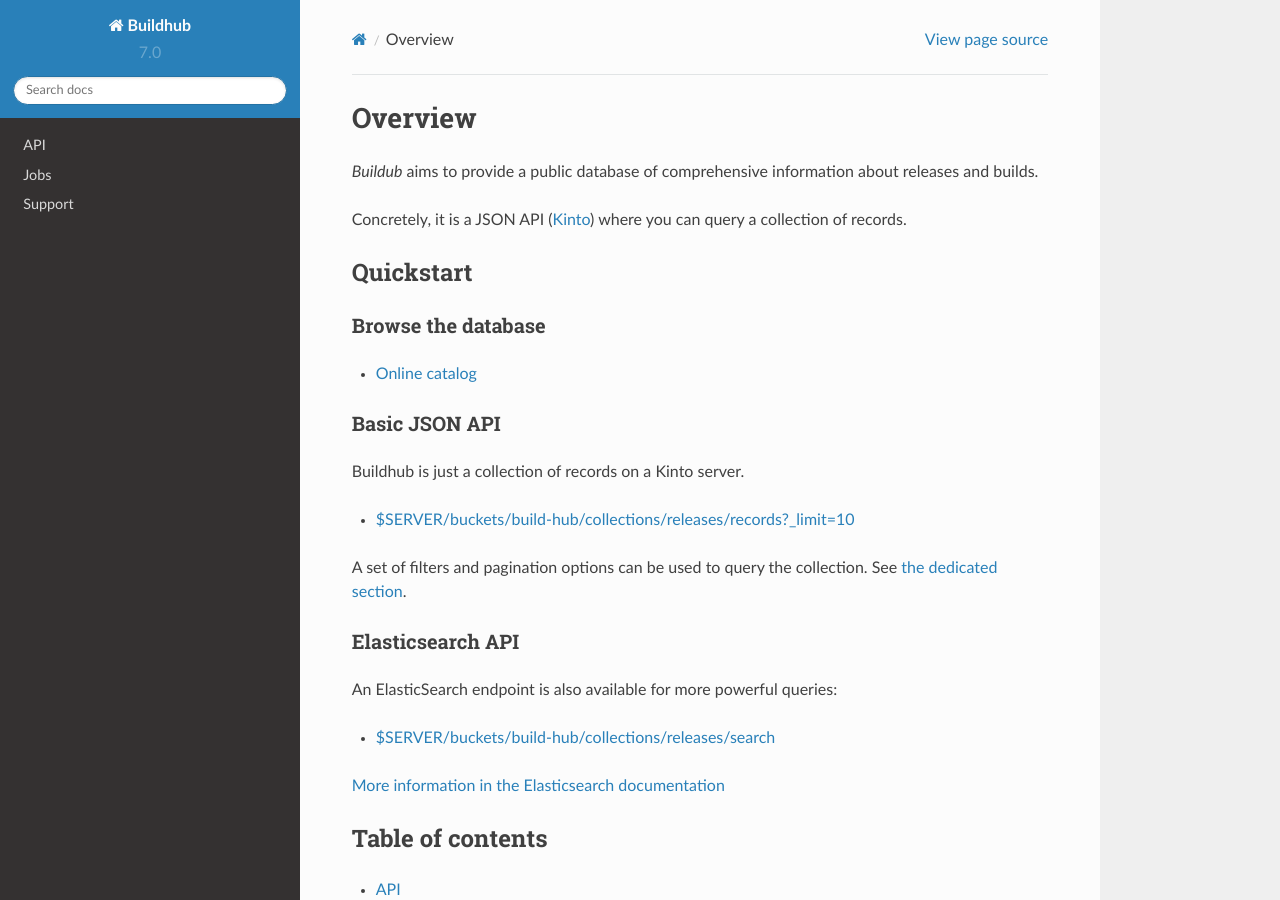
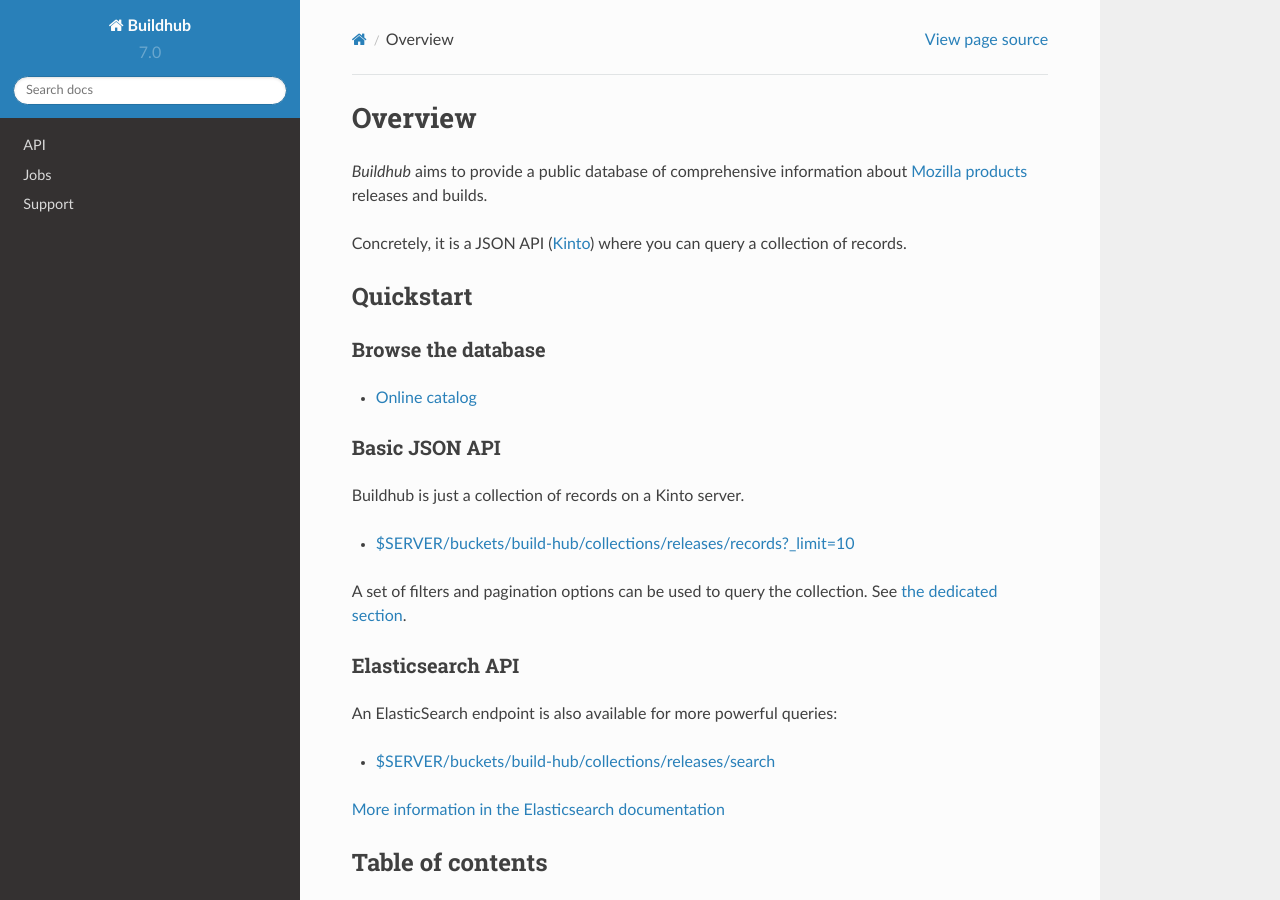
Before and after one commit to mozilla-services/buildhub, a Sphinx documentation site: the page built from docs/index.rst, in a window 1280 px wide and 900 px high. Built offline with Sphinx 7.4.7 and the Read the Docs theme 2.0.0, drawn with Linux system fonts in a browser that asks for light colours.

Commit message:
Minor doc fixes

```diff
--- a/docs/index.rst
+++ b/docs/index.rst
@@ -2,7 +2,7 @@
 ########
 
 
-*Buildub* aims to provide a public database of comprehensive information about releases and builds.
+*Buildhub* aims to provide a public database of comprehensive information about `Mozilla products <https://www.mozilla.org>`_ releases and builds.
 
 Concretely, it is a JSON API (`Kinto <https://kinto-storage.org>`_) where you can query a collection of records.
 
```
